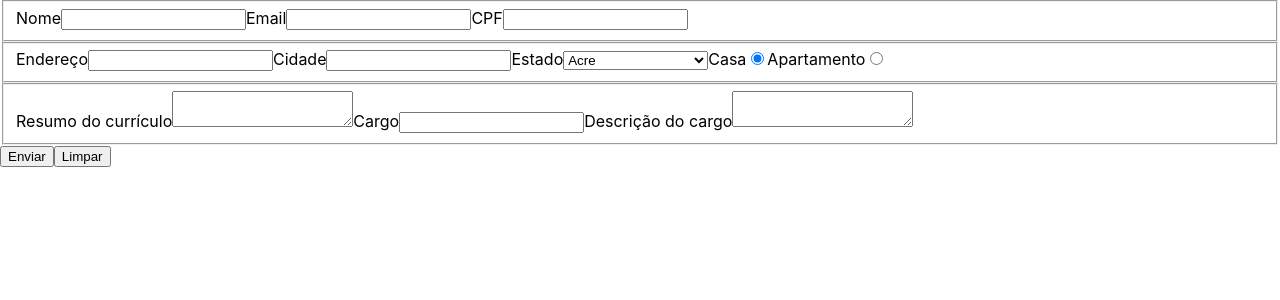
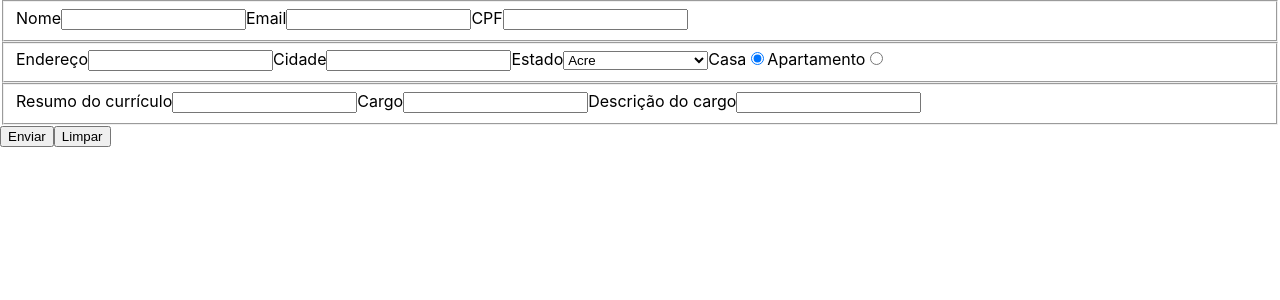
Before and after one commit to feduarte-dev/react-form, a React (Vite) app: page / in a window 1280 px wide. Shown: the top 300 px of the page. Built offline with nearby package versions, Linux system fonts and the light colour scheme.

Commit message:
tirei global do alert

```diff
--- a/src/App.tsx
+++ b/src/App.tsx
@@ -33,7 +33,7 @@ function App() {
   }
 
   function cargoAlert() {
-    if (!AlertMessage) global.alert('Preencha com cuidado esta informação.');
+    if (!AlertMessage) alert('Preencha com cuidado esta informação.');
     setAlertMessage(true);
   }
 
@@ -61,7 +61,7 @@ function App() {
     setAddressType(e.target.value);
   }
 
-  function handleCv(e: React.ChangeEvent<HTMLTextAreaElement>) {
+  function handleCv(e: React.ChangeEvent<HTMLInputElement>) {
     setCv(e.target.value);
   }
 
@@ -75,7 +75,7 @@ function App() {
   }
 
   function handleDescriptionChange(e
-  : React.ChangeEvent<HTMLTextAreaElement>) {
+  : React.ChangeEvent<HTMLInputElement>) {
     setDescription(e.target.value);
   }
 
@@ -189,7 +189,7 @@ function App() {
       <fieldset>
         <label>
           Resumo do currículo
-          <textarea
+          <input
             name="cv"
             maxLength={ 1000 }
             onChange={ handleCv }
@@ -209,7 +209,7 @@ function App() {
         </label>
         <label>
           Descrição do cargo
-          <textarea
+          <input
             name="description"
             maxLength={ 500 }
             onChange={ handleDescriptionChange }
```
